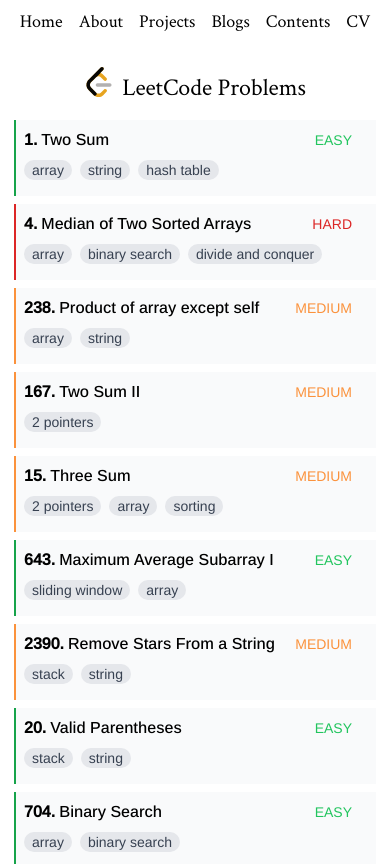
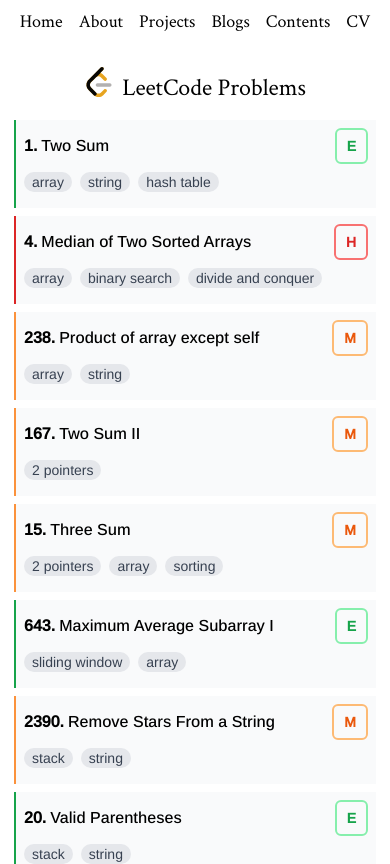
Before and after one commit to zlrkw11/zl-v2, a Next.js app: page /contents/leetcode in a window 390 px wide. Shown: the top 864 px of the page. Built offline with nearby package versions, Linux system fonts and the light colour scheme.

Commit message:
Difficulties button created and implemented instead of texts on mobile viewport

```diff
--- a/app/contents/leetcode/page.tsx
+++ b/app/contents/leetcode/page.tsx
@@ -55,13 +55,28 @@ const Problem = ({ problem, index }: Props) => {
         </h1>
         <div className={`${ArimoFont.className} text-sm`}>
           {difficulty === "easy" && (
-            <div className=" text-green-500 rounded-full px-4">EASY</div>
+            <div className=" text-green-500 rounded-full font-bold">
+              <p className="hidden md:inline-block px-4 italic">EASY</p>
+              <p className="md:hidden border-green-300 border-2 px-2.5 py-1.5 text-green-600 rounded-md">
+                E
+              </p>
+            </div>
           )}{" "}
           {difficulty === "medium" && (
-            <div className=" text-orange-400 rounded-full px-4">MEDIUM</div>
+            <div className=" text-orange-400 rounded-full font-bold">
+              <p className="hidden md:inline-block italic px-4">MEDIUM</p>
+              <p className="md:hidden border-orange-300 border-2 px-2.5 py-1.5 text-orange-600 rounded-md">
+                M
+              </p>
+            </div>
           )}{" "}
           {difficulty === "hard" && (
-            <div className=" text-red-600 rounded-full px-4">HARD</div>
+            <div className=" text-red-600 rounded-full font-bold">
+              <p className="hidden md:inline-block italic px-4">HARD</p>
+              <p className="md:hidden border-red-400 border-2 px-2.5 py-1.5 text-red-600 rounded-md">
+                H
+              </p>
+            </div>
           )}
         </div>
       </Link>
```
